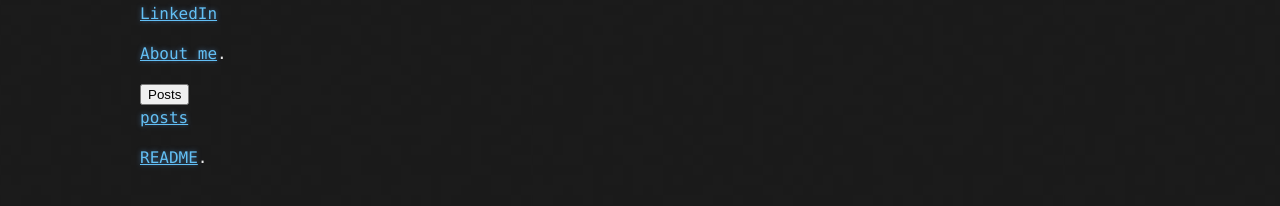
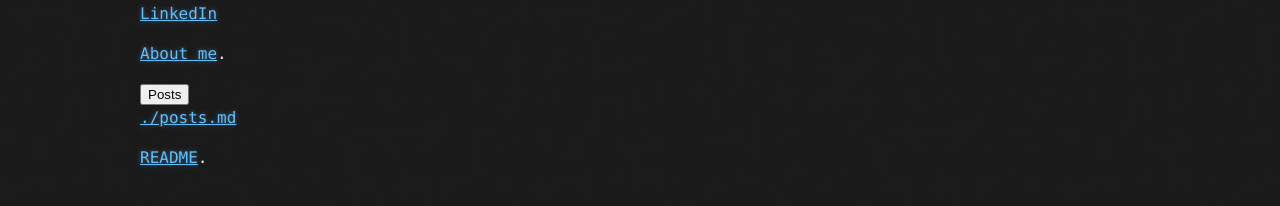
Before and after one commit to owenw1lliams/owenw1lliams.github.io, a Jekyll site: the page built from index.md, in a window 1280 px wide. Shown: the part 236-442 px from the top of the page. Built offline with Jekyll 4.4.1, drawn with Linux system fonts in a browser that asks for light colours; our own code applies the rules of GitHub Pages for plain Markdown files.

Commit message:
Update index.md

```diff
--- a/index.md
+++ b/index.md
@@ -9,10 +9,10 @@ layout: default
 [About me](./Aboutme.md).
 
 <div class="dropdown">
-    <button>Posts</button>
-</div>
-<div class="dropdown-content">
-    <a rel="posts" target="_blank" href="./posts.md">posts</a>
+    <button class="dropbtn">Posts</button>
+    <div class="dropdown-content">
+        <a href="#">./posts.md</a>
+    </div>
 </div>
 
 
@@ -27,4 +27,6 @@ layout: default
 
 
 
+
+
 [README](./README.md).
```
